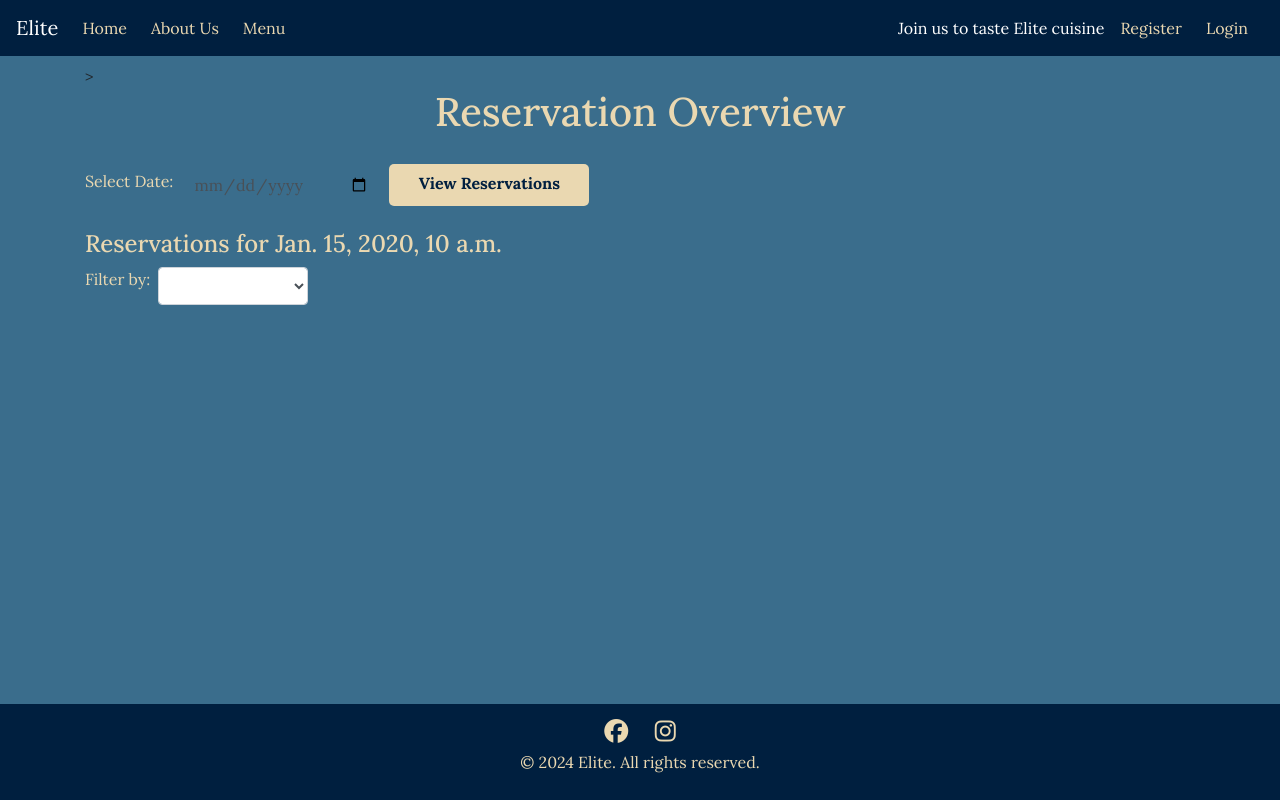
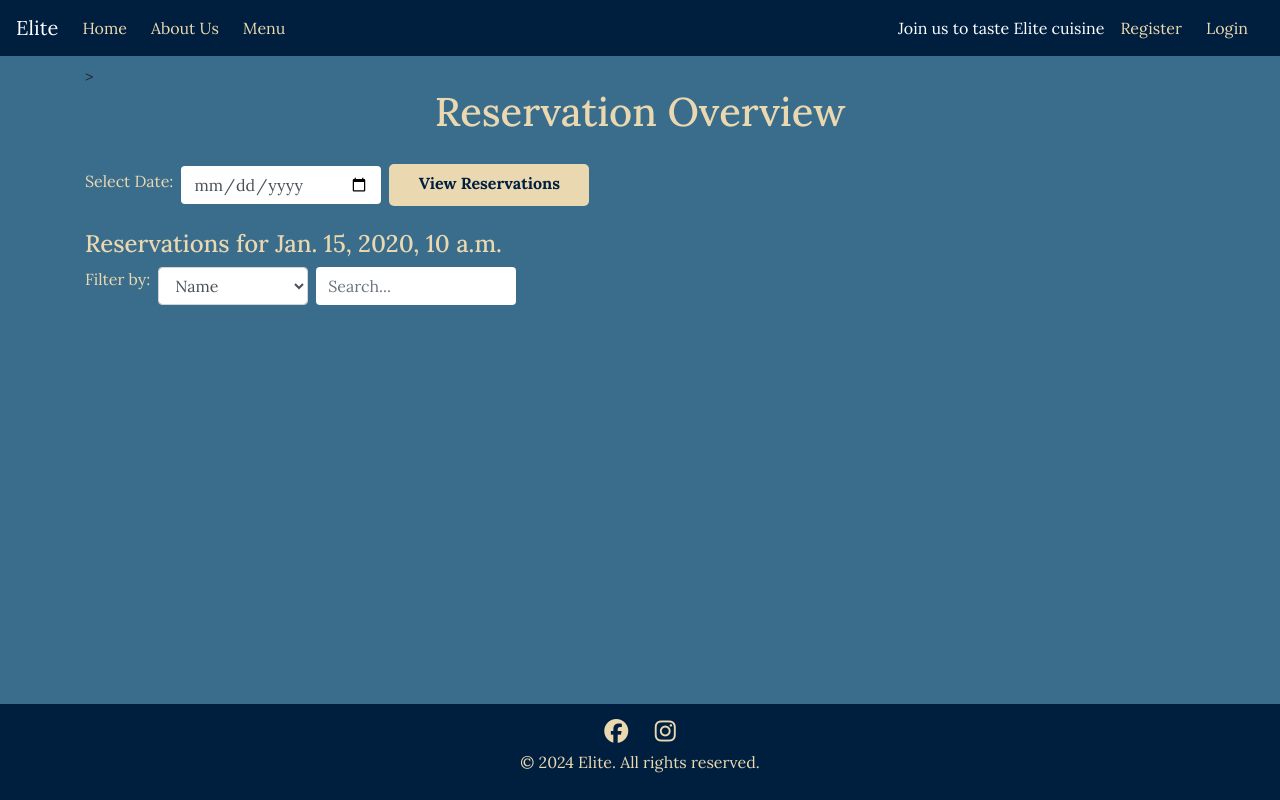
Before and after one commit to DanParkinson/project-4-elite, a Django app: template templates/reservations/view_reservations_by_date.html in a window 1280 px wide. Run offline with Django 3.2, Linux system fonts and the light colour scheme; the template is opened without the code that fills it: most values are stand-ins (such as "Sample title", 1, 10 or a date in 2020); lists and menus that the app fills with data are empty; some libraries are stand-ins or nearby versions.

Commit message:
filter fixed

```diff
--- a/static/css/style.css
+++ b/static/css/style.css
@@ -140,7 +140,6 @@ input[type="password"],
 input[type="tel"],
 input[type="date"],
 textarea, select {
-    background-color: transparent;
     border: none;
     box-shadow: none;
     max-width: 400px;
--- a/templates/reservations/view_reservations_by_date.html
+++ b/templates/reservations/view_reservations_by_date.html
@@ -26,7 +26,15 @@
         <!-- Filter options -->
         <div class="d-flex mb-2">
             <label for="filter_column" class="mr-2">Filter by:</label>
-            <select id="filter_column" class="form-control" style="max-width: 150px;"></select>
+            <select id="filter_column" class="form-control" style="max-width: 150px;">
+                <option value="name">Name</option>
+                <option value="reservation_time">Time</option>
+                <option value="number_of_guests">Guests</option>
+                <option value="phone_number">Phone</option>
+                <option value="special_occasion">Occasion</option>
+            </select>
+            <input type="text" id="filter_input" placeholder="Search..." class="form-control ml-2" style="max-width: 200px;">
+        </div>
 
 
 
```
